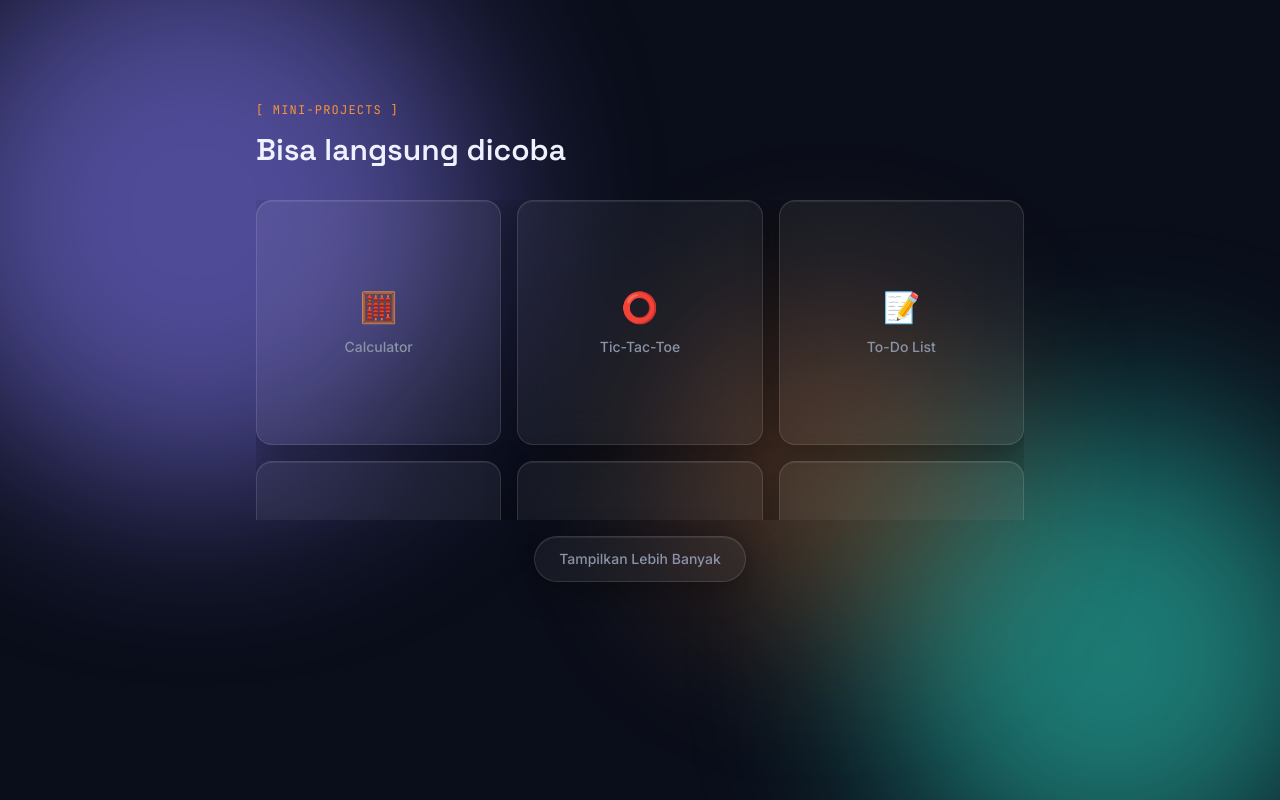
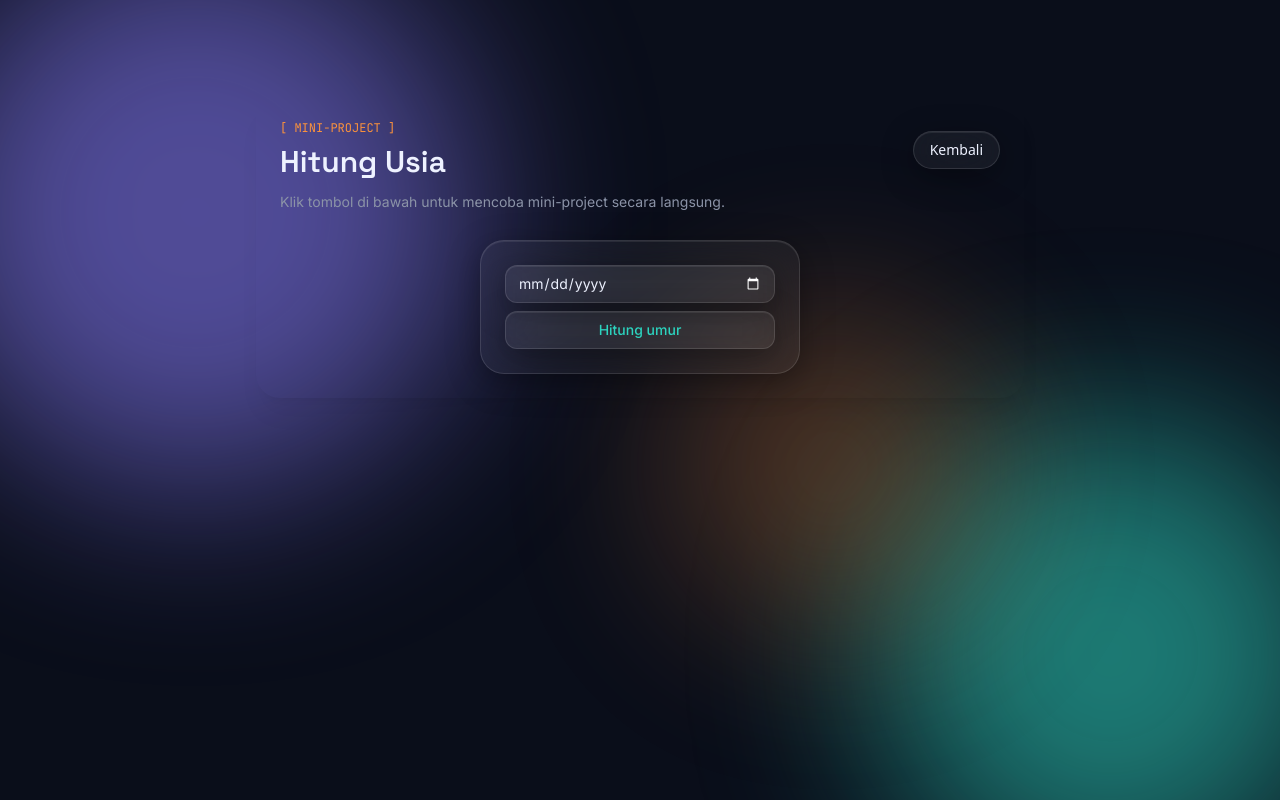
Before and after one commit to MAF1344/MyPortfolio, a Next.js app: page /mini-projects/age-calculator in a window 1280 px wide. Built offline with nearby package versions, Linux system fonts and the light colour scheme.

Commit message:
Update: Menambahkan Mini-Project Tools TimeCalculator

```diff
--- a/src/app/mini-projects/[slug]/page.tsx
+++ b/src/app/mini-projects/[slug]/page.tsx
@@ -1,54 +1,49 @@
-'use client';
+import {notFound} from 'next/navigation';
+import {miniProjects} from '@/lib/data';
+import Calculator from '@/components/mini-projects/Calculator';
+import AgeCalculator from '@/components/mini-projects/AgeCalculator';
+import TodoList from '@/components/mini-projects/TodoList';
+import TicTacToe from '@/components/mini-projects/TicTacToe';
+import SuitJepang from '@/components/mini-projects/SuitJepang';
+import MoneyTracker from '@/components/mini-projects/MoneyTracker';
+import TimeCalculator from '@/components/mini-projects/TimeCalculator';
+import Link from 'next/link';
 
-import Link from 'next/link';
-import {miniProjects} from '@/lib/data';
-import {useState} from 'react';
+const componentMap: Record<string, React.ComponentType> = {
+  calculator: Calculator,
+  'age-calculator': AgeCalculator,
+  'todo-list': TodoList,
+  'tic-tac-toe': TicTacToe,
+  'suit-jepang': SuitJepang,
+  'money-tracker': MoneyTracker,
+  'time-calculator': TimeCalculator,
+};
 
-export default function MiniProjectsGrid() {
-  const [showAll, setShowAll] = useState(false);
+export default async function MiniProjectPage({params}: {params: Promise<{slug: string}>}) {
+  const {slug} = await params;
+  const project = miniProjects.find((item) => item.slug === slug);
+  const Component = componentMap[slug];
+
+  if (!project || !Component) {
+    notFound();
+  }
 
   return (
-    <section id="mini-projects" className="px-6 py-24">
+    <section className="px-6 py-24">
       <div className="mx-auto w-full max-w-3xl">
-        <span className="font-mono text-xs tracking-widest text-amber">[ MINI-PROJECTS ]</span>
-        <h2 className="mt-3 font-display text-2xl font-semibold text-ink sm:text-3xl">Bisa langsung dicoba</h2>
-
-        <div className="relative mt-8">
-          {/* --- BAGIAN INI DIHAPUS (Tidak perlu overlay) --- */}
-          {/* {!showAll && (
-            <div className="pointer-events-none absolute inset-x-0 bottom-0 z-10 h-32 bg-gradient-to-t from-paper to-transparent" />
-          )} */}
-
-          <div className={`grid grid-cols-2 gap-4 sm:grid-cols-3 ${!showAll ? 'max-h-[480px] overflow-hidden sm:max-h-[320px]' : ''}`}>
-            {miniProjects.map((mp, index) => {
-              // Logika deteksi preview card (sudah benar di kode Anda)
-              const isPreview = !showAll && index >= 3;
-
-              return (
-                <Link
-                  key={mp.slug}
-                  href={`/mini-projects/${mp.slug}`}
-                  // Terapkan masking hanya jika isPreview true
-                  className={`glass-panel group flex aspect-square flex-col items-center justify-center gap-3 rounded-2xl transition-all hover:scale-[1.04]
-                    ${isPreview ? 'mask-card-fade' : ''}
-                  `}>
-                  <span className="text-3xl" aria-hidden="true">
-                    {mp.icon}
-                  </span>
-                  <span className="font-body text-sm font-medium text-ink-muted transition-colors group-hover:text-ink">{mp.name}</span>
-                </Link>
-              );
-            })}
+        <div className="mb-8 flex flex-col gap-3 rounded-3xl bg-paper/80 p-6 shadow-xl shadow-black/5">
+          <div className="flex items-center justify-between gap-4">
+            <div>
+              <p className="font-mono text-xs text-amber">[ MINI-PROJECT ]</p>
+              <h1 className="mt-2 font-display text-3xl font-semibold text-ink">{project.name}</h1>
+            </div>
+            <Link href="/" className="glass-panel rounded-full px-4 py-2 text-sm font-medium text-ink transition-transform hover:scale-[1.02] active:scale-95">
+              Kembali
+            </Link>
           </div>
+          <p className="font-body text-sm text-ink-muted mb-4">Klik tombol di bawah untuk mencoba mini-project secara langsung.</p>
+          <Component />
         </div>
-
-        {miniProjects.length > 3 && (
-          <div className="mt-4 flex justify-center">
-            <button onClick={() => setShowAll(!showAll)} className="glass-panel rounded-full px-6 py-3 font-body text-sm font-medium text-ink-muted transition-colors hover:text-ink hover:shadow-lg">
-              {showAll ? 'Tampilkan Lebih Sedikit' : 'Tampilkan Lebih Banyak'}
-            </button>
-          </div>
-        )}
       </div>
     </section>
   );
--- a/src/components/mini-projects/AgeCalculator.tsx
+++ b/src/components/mini-projects/AgeCalculator.tsx
@@ -56,7 +56,7 @@ export default function AgeCalculator() {
           value={birthInput}
           onChange={(e) => setBirthInput(e.target.value)}
           max={new Date().toISOString().split('T')[0]}
-          className="glass-panel rounded-xl px-3 py-2 font-body text-sm text-ink [color-scheme:dark] focus:outline-none"
+          className="glass-panel rounded-xl px-3 py-2 font-body text-sm text-ink scheme-dark focus:outline-none"
         />
         <button onClick={handleCalculate} className="glass-panel rounded-xl px-4 py-2 font-body text-sm font-medium text-teal transition-transform hover:scale-[1.02] active:scale-95">
           Hitung umur
--- /dev/null
+++ b/src/components/mini-projects/TimeCalculator.tsx
@@ -0,0 +1,122 @@
+'use client';
+
+import {useState} from 'react';
+
+function formatDuration(seconds: number) {
+  const rounded = Math.round(seconds);
+  const hours = Math.floor(rounded / 3600);
+  const minutes = Math.floor((rounded % 3600) / 60);
+  const secs = rounded % 60;
+
+  const parts = [];
+  if (hours > 0) parts.push(`${hours} jam`);
+  if (minutes > 0) parts.push(`${minutes} menit`);
+  if (secs > 0 || parts.length === 0) parts.push(`${secs} detik`);
+
+  return parts.join(', ');
+}
+
+export default function TimeCalculator() {
+  const [hours, setHours] = useState('0');
+  const [minutes, setMinutes] = useState('0');
+  const [seconds, setSeconds] = useState('0');
+  const [speed, setSpeed] = useState('1');
+  const [result, setResult] = useState('');
+  const [error, setError] = useState('');
+
+  function calculateWatchTime() {
+    const durationHours = Number(hours || '0');
+    const durationMinutes = Number(minutes || '0');
+    const durationSeconds = Number(seconds || '0');
+    const playbackSpeed = Number(speed || '1');
+
+    if (!Number.isFinite(durationHours) || durationHours < 0) {
+      setError('Masukkan jam video yang valid.');
+      setResult('');
+      return;
+    }
+
+    if (!Number.isFinite(durationMinutes) || durationMinutes < 0 || durationMinutes > 59) {
+      setError('Masukkan menit antara 0 sampai 59.');
+      setResult('');
+      return;
+    }
+
+    if (!Number.isFinite(durationSeconds) || durationSeconds < 0 || durationSeconds > 59) {
+      setError('Masukkan detik antara 0 sampai 59.');
+      setResult('');
+      return;
+    }
+
+    if (!Number.isFinite(playbackSpeed) || playbackSpeed <= 0) {
+      setError('Kecepatan harus lebih besar dari 0.');
+      setResult('');
+      return;
+    }
+
+    const totalSeconds = durationHours * 3600 + durationMinutes * 60 + durationSeconds;
+    if (totalSeconds <= 0) {
+      setError('Durasi video harus lebih dari 0 detik.');
+      setResult('');
+      return;
+    }
+
+    setError('');
+    const watchTime = totalSeconds / playbackSpeed;
+    setResult(`Waktu tonton: ${formatDuration(watchTime)} pada kecepatan ${playbackSpeed}x.`);
+  }
+
+  function resetInputs() {
+    setHours('0');
+    setMinutes('0');
+    setSeconds('0');
+    setSpeed('1');
+    setError('');
+    setResult('');
+  }
+
+  return (
+    <div className="glass-panel mx-auto w-full max-w-sm rounded-3xl p-6">
+      <div className="mb-4 text-center">
+        <p className="font-mono text-xs text-ink-muted">Kalkulator Waktu Tonton</p>
+        <h2 className="font-display text-2xl font-semibold text-ink">Hitung durasi menonton video</h2>
+      </div>
+
+      <div className="grid gap-3">
+        <div className="grid grid-cols-3 gap-2">
+          <label className="glass-panel rounded-xl px-3 py-3 text-left text-xs font-medium text-ink-muted">
+            Jam
+            <input type="number" min="0" value={hours} onChange={(e) => setHours(e.target.value)} className="mt-2 w-full bg-transparent text-sm text-ink outline-none placeholder:text-ink-muted" placeholder="0" />
+          </label>
+
+          <label className="glass-panel rounded-xl px-3 py-3 text-left text-xs font-medium text-ink-muted">
+            Menit
+            <input type="number" min="0" max="59" value={minutes} onChange={(e) => setMinutes(e.target.value)} className="mt-2 w-full bg-transparent text-sm text-ink outline-none placeholder:text-ink-muted" placeholder="0" />
+          </label>
+
+          <label className="glass-panel rounded-xl px-3 py-3 text-left text-xs font-medium text-ink-muted">
+            Detik
+            <input type="number" min="0" max="59" value={seconds} onChange={(e) => setSeconds(e.target.value)} className="mt-2 w-full bg-transparent text-sm text-ink outline-none placeholder:text-ink-muted" placeholder="0" />
+          </label>
+        </div>
+
+        <label className="glass-panel rounded-xl px-3 py-3 text-left text-xs font-medium text-ink-muted">
+          Kecepatan (misal 1.5)
+          <input type="number" min="0.1" step="0.1" value={speed} onChange={(e) => setSpeed(e.target.value)} className="mt-2 w-full bg-transparent text-sm text-ink outline-none placeholder:text-ink-muted" placeholder="1" />
+        </label>
+
+        <div className="flex flex-col gap-3 sm:flex-row">
+          <button onClick={calculateWatchTime} className="glass-panel rounded-xl px-4 py-3 font-body text-sm font-medium text-ink transition-transform hover:scale-[1.02] active:scale-95">
+            Hitung
+          </button>
+          <button onClick={resetInputs} className="glass-panel rounded-xl px-4 py-3 font-body text-sm font-medium text-ink-muted transition-transform hover:scale-[1.02] active:scale-95">
+            Reset
+          </button>
+        </div>
+      </div>
+
+      {error && <p className="mt-4 font-body text-sm text-amber">{error}</p>}
+      {result && !error && <p className="mt-4 font-display text-lg font-semibold text-ink">{result}</p>}
+    </div>
+  );
+}
--- a/src/lib/data.ts
+++ b/src/lib/data.ts
@@ -88,6 +88,7 @@ export const miniProjects: MiniProject[] = [
   {slug: 'suit-jepang', name: 'Suit Jepang', icon: '✊'},
   {slug: 'money-tracker', name: 'Pencatatan Uang', icon: '💰'},
   {slug: 'age-calculator', name: 'Hitung Usia', icon: '🎂'},
+  {slug: 'time-calculator', name: 'Hitung Waktu', icon: '⏱️'},
 ];
 
 export function getProjectBySlug(slug: string) {
```
